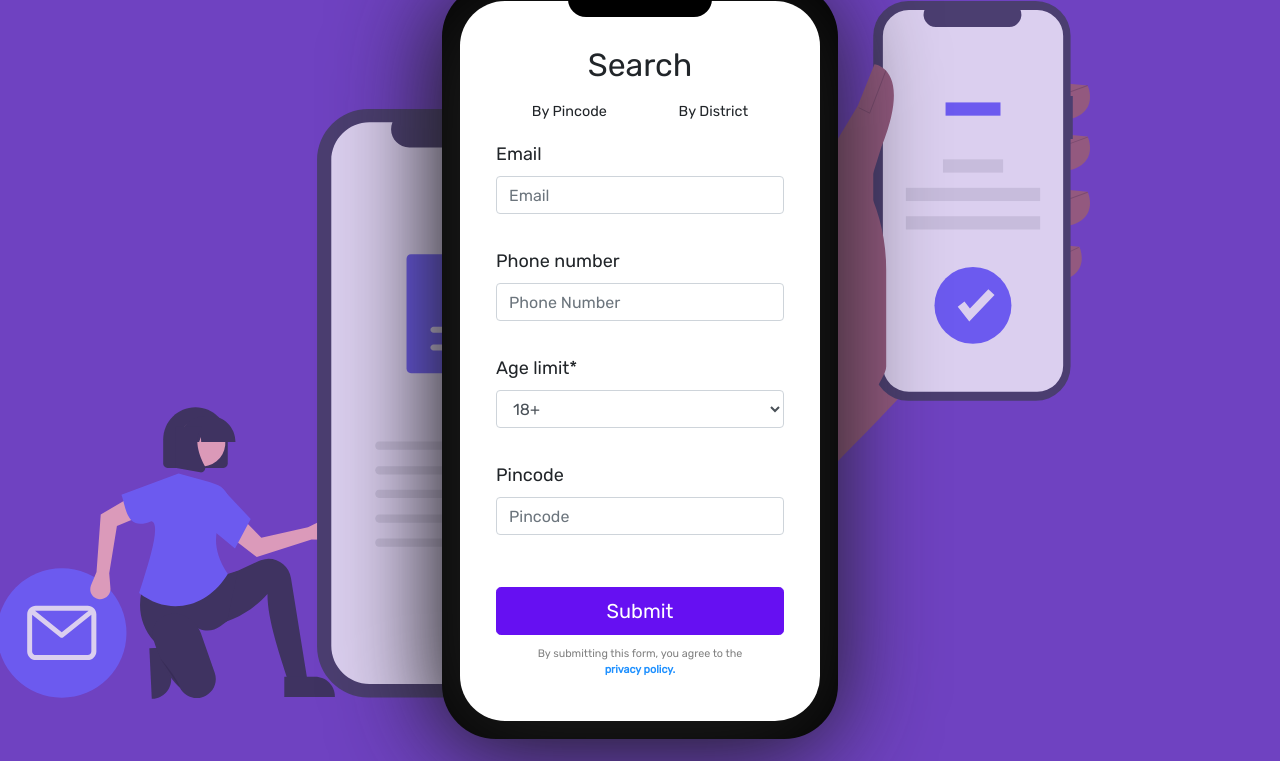
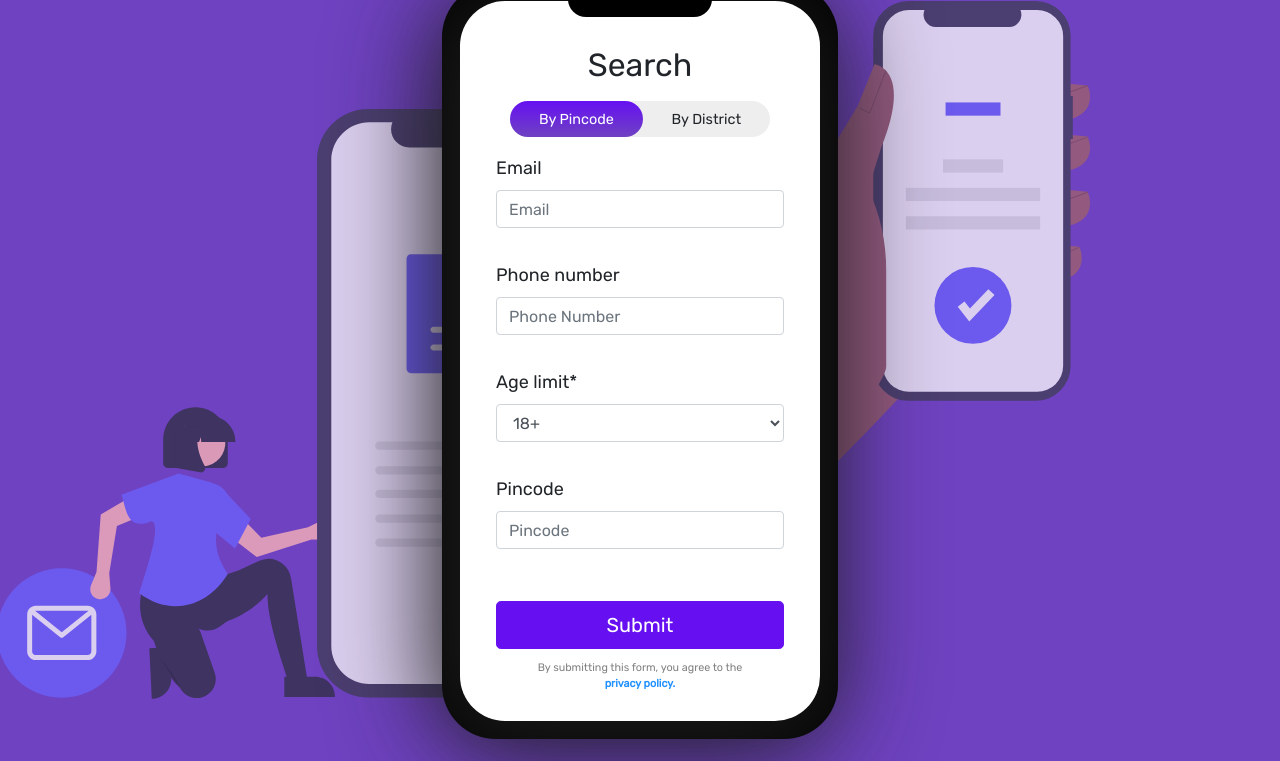
Before and after one commit to Beta-Persei/vaccination-slot-notifier, a Django app: page / in a window 1280 px wide. Shown: the part 439-1200 px from the top of the page. Run offline with Django 4.2, Linux system fonts and the light colour scheme; parts of the project's set-up code (start-up, migrations or seed data) failed here and were passed over; some libraries are stand-ins or nearby versions.

Commit message:
Selected type button look

```diff
--- a/static/css/index.css
+++ b/static/css/index.css
@@ -123,6 +123,7 @@ a {
   text-align: left;
 }
 
+/* Search form phone layout */
 #search-form {
   position: relative;
   text-align: center;
@@ -181,19 +182,28 @@ a {
   z-index: 1;
 }
 
+/* Search type selectors */
 #search_type-field {
   display: flex;
   flex-direction: row;
   text-align: center;
-  margin: 0;
+  margin: 0 auto;
+  background-color: #eee;
+  border-radius: 2em;
+  width: fit-content;
 }
 #search_type-field .form-check-input {
   display: none;
 }
 #search_type-field .form-check-label {
   margin: auto;
-  width: max-content;
   font-size: 0.8em;
+  padding: 0.5em 2em;
+  border-radius: 2em;
+}
+#search_type-field .form-check-label[class~="selected"] {
+  background: linear-gradient(var(--indigo), var(--purple));
+  color: #fff;
 }
 
 #search-form #submit-message {
@@ -202,6 +212,7 @@ a {
   color: gray;
 }
 
+/* Background Images and layout */
 #search-form .bg-image {
   position: absolute;
   z-index: -1;
--- a/static/js/index.js
+++ b/static/js/index.js
@@ -27,9 +27,12 @@ $(document).ready(function () {
         }
     }
 
-    let updateSearchType = function (event) {
-        showPincode(event == 'pincode')
-        showDistrict(event == 'district')
+    let updateSearchType = (type) => {
+        showPincode(type == 'pincode')
+        showDistrict(type == 'district')
+
+        $('.form-check-label').removeClass("selected")
+        $(`#label-${type}`).addClass("selected")
     }
 
     let currentSelection = document.querySelector('input[name="search_type"]:checked').value
@@ -37,7 +40,7 @@ $(document).ready(function () {
 
     let searchType = $("#search_type-field")
     for (const type of searchType) {
-        type.addEventListener('change', function (event) {
+        type.addEventListener('change', (event) => {
             updateSearchType(event.target.value)
         })
     }
--- a/subscribers/templates/subscribers/index.html
+++ b/subscribers/templates/subscribers/index.html
@@ -14,6 +14,10 @@
         <div id="id_search_type" class="form-field">
             <div id="search_type-field" name="search-type-selector" class="form-check form-check-inline">
                 {% for choice in form.search_type %}
+                    <label for="{{ choice.id_for_label }}" id="label-{{ choice.data.value }}" class="form-check-label radio-inline">
+                        <span>By {{choice.choice_label}}</span>
+                    </label>
+
                     <input id="{{ choice.id_for_label }}" type="radio" name="search_type" value="{{ choice.data.value }}"
                         class="form-check-input radio-inline"
                         {% if form.search_type.errors %}
@@ -21,10 +25,6 @@
                         {% else %}
                             {% if form.search_type.initial == choice.data.value %}checked{% endif %}
                         {% endif%}>
-
-                    <label for="{{ choice.id_for_label }}" class="form-check-label radio-inline">
-                        <span>By {{choice.choice_label}}</span>
-                    </label>
                 {% endfor %}
             </div>
         </div>
```
